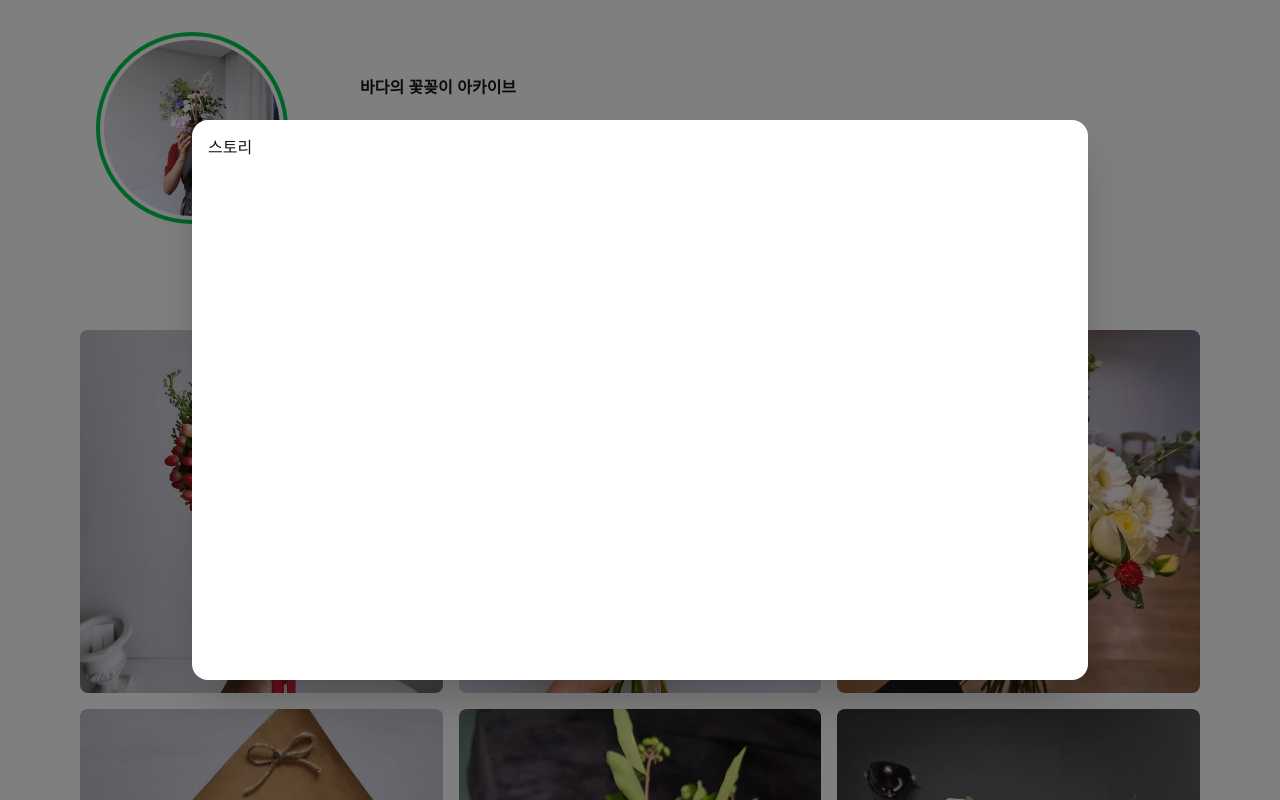
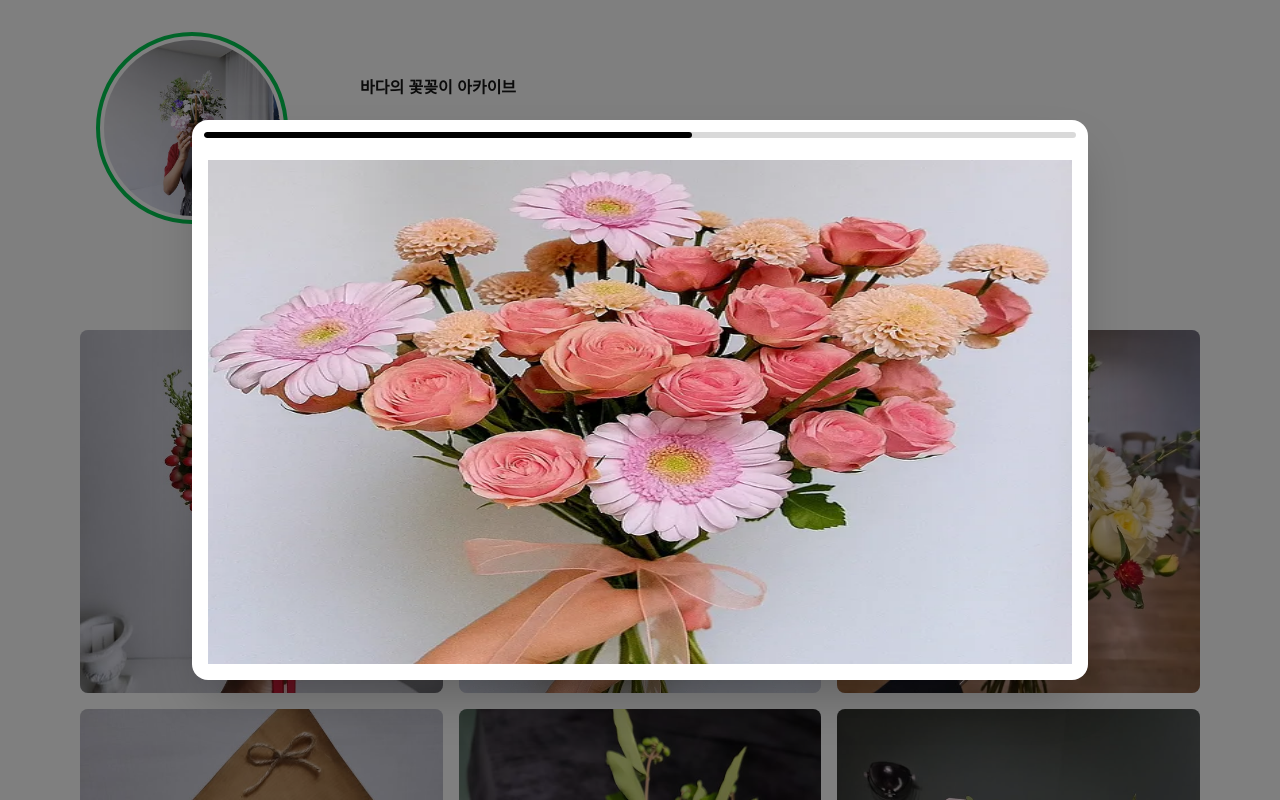
Before and after one commit to badasea/flower_achive, a Next.js app in the folder my-app/: page / in a window 1280 px wide. Both pictures are taken after a click on the element 192 px from the left and 128 px from the top of the page. Shown: the top 800 px of the page. Built offline with nearby package versions, Linux system fonts and the light colour scheme.

Commit message:
feat: 스토리 프로그래스바 구현

```diff
--- a/my-app/app/@components/StoryForm.tsx
+++ b/my-app/app/@components/StoryForm.tsx
@@ -1,34 +1,35 @@
 'use client';
 
+import Image from 'next/image';
 import { Dialog, DialogBackdrop, DialogPanel } from '@headlessui/react';
 
 interface StoryFormProps {
+  progress: number;
   isStoryModal: boolean;
   handleCloseModal: () => void;
 }
 
-function StoryForm({ isStoryModal, handleCloseModal }: StoryFormProps) {
+function StoryForm({ progress, isStoryModal, handleCloseModal }: StoryFormProps) {
   return (
     <Dialog open={isStoryModal} onClose={handleCloseModal} className="relative z-50">
-      {/* 배경(뒤가 살짝 보이게) */}
-      <DialogBackdrop className="fixed inset-0 bg-black/50" /> {/* 투명도는 취향대로 */}
+      <DialogBackdrop className="fixed inset-0 bg-black/50" />
 
-      {/* 패널을 가운데로 */}
       <div className="fixed inset-0 flex items-center justify-center p-4">
-        <DialogPanel
-          className="
-            relative
-            w-full
-            max-w-[70vw]
-            h-[70dvh]
-            bg-white
-            rounded-2xl
-            shadow-2xl
-            overflow-hidden
-          "
-        >
+        <DialogPanel className="relative w-full max-w-[70vw] h-[70dvh] bg-white rounded-2xl shadow-2xl overflow-hidden">
+          {/* 상단 progress bar */}
+          <div className="absolute left-0 top-0 z-10 w-full px-3 pt-3">
+            <div className="h-1.5 w-full bg-black/15 rounded-full overflow-hidden">
+              <div
+                className="h-full bg-black rounded-full transition-[width] duration-75"
+                style={{ width: `${progress}%` }}
+              />
+            </div>
+          </div>
+
           {/* story content */}
-          <div className="h-full w-full p-4">스토리</div>
+          <div className="h-full w-full p-4 pt-10">
+            <Image src="/post_20.png" alt="story" width={100} height={100} className='w-full h-full' />
+          </div>
         </DialogPanel>
       </div>
     </Dialog>
--- a/my-app/app/@container/ProfileContainer.tsx
+++ b/my-app/app/@container/ProfileContainer.tsx
@@ -4,14 +4,22 @@ import { useRouter } from 'next/navigation';
 import PostsGrid from "@/app/@components/PostsGrid";
 import ProfileHeader from "@/app/@components/ProfileHeader";
 import { posts } from "@/app/@constant/post";
-import { useState } from "react";
+import { useCallback, useEffect, useState } from "react";
 import StoryForm from '../@components/StoryForm';
 
 function ProfileContainer() {
   const router = useRouter();
 
+  // tab item
   const [activeTab, setActiveTab] = useState<string>('feed');
+
+  // story modal
   const [isStoryModal, setIsStoryModal] = useState<boolean>(false);
+
+  // story progressbar
+  const DURATION_MS = 5000;
+  const TICK_MS = 50;
+  const [progress, setProgress] = useState(0);
 
   // tab handler
   const handleTabChange = (tab:string) => {
@@ -29,23 +37,44 @@ function ProfileContainer() {
   }
 
   // story modal close
-  const handleCloseModal = () => {
+  const handleCloseModal = useCallback(() => {
+    setProgress(0);
     setIsStoryModal(false);
-  };
+  }, []);
+
+  useEffect(() => {
+    if (!isStoryModal) return;
+
+    const startedAt = Date.now();
+    const timer = window.setInterval(() => {
+      const elapsed = Date.now() - startedAt;
+      const next = Math.min(100, (elapsed / DURATION_MS) * 100);
+
+      setProgress(next);
+
+      if (elapsed >= DURATION_MS) {
+        window.clearInterval(timer);
+        handleCloseModal();
+      }
+    }, TICK_MS);
+
+    return () => window.clearInterval(timer);
+  }, [isStoryModal, handleCloseModal]);
 
   return (
     <>
       <ProfileHeader handleStoryModal={handleStoryModal}/>
-      {isStoryModal && (
-        <StoryForm
-         isStoryModal={isStoryModal}
-         handleCloseModal={handleCloseModal} />
-       )}
       <PostsGrid
        posts={posts}
        activeTab={activeTab}
        handleTabChange={handleTabChange}
        handleDetailPageTogo={handleDetailPageTogo} />
+      {isStoryModal && (
+        <StoryForm
+         progress={progress}
+         isStoryModal={isStoryModal}
+         handleCloseModal={handleCloseModal} />
+       )}
     </>
   );
 }
```
